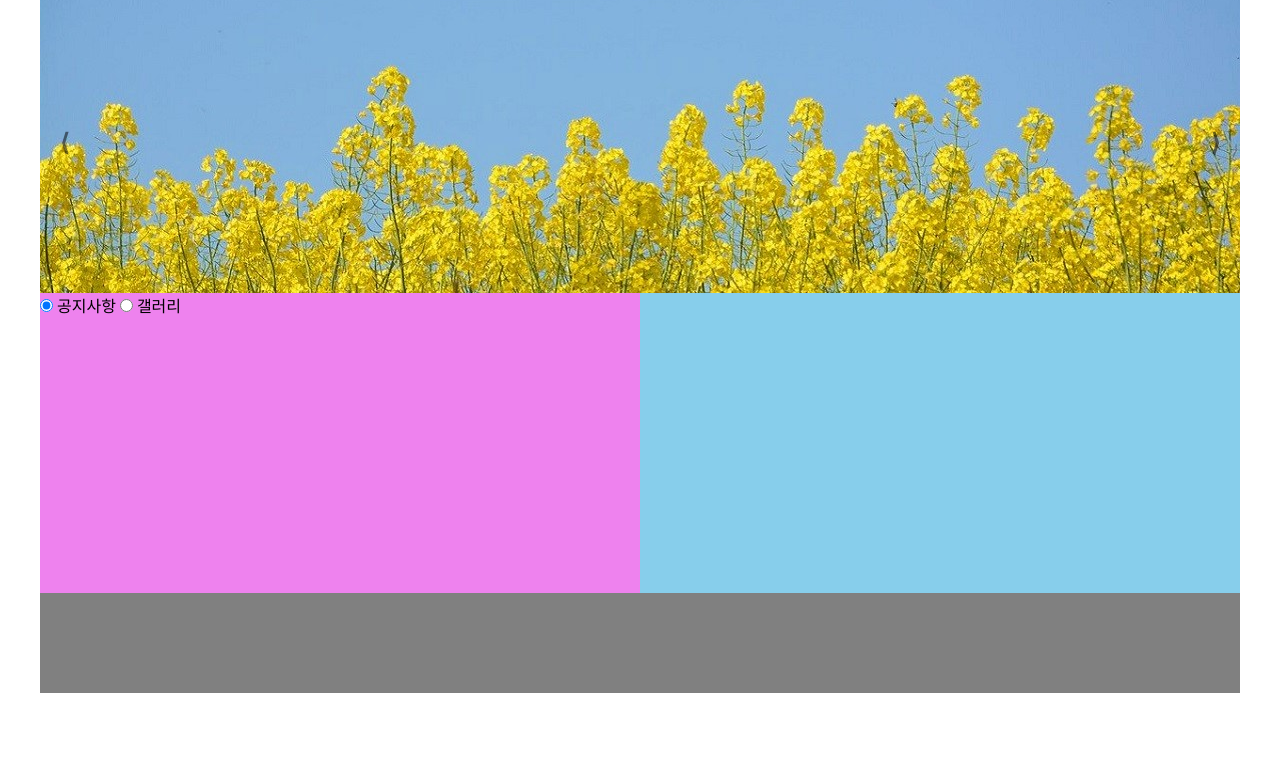
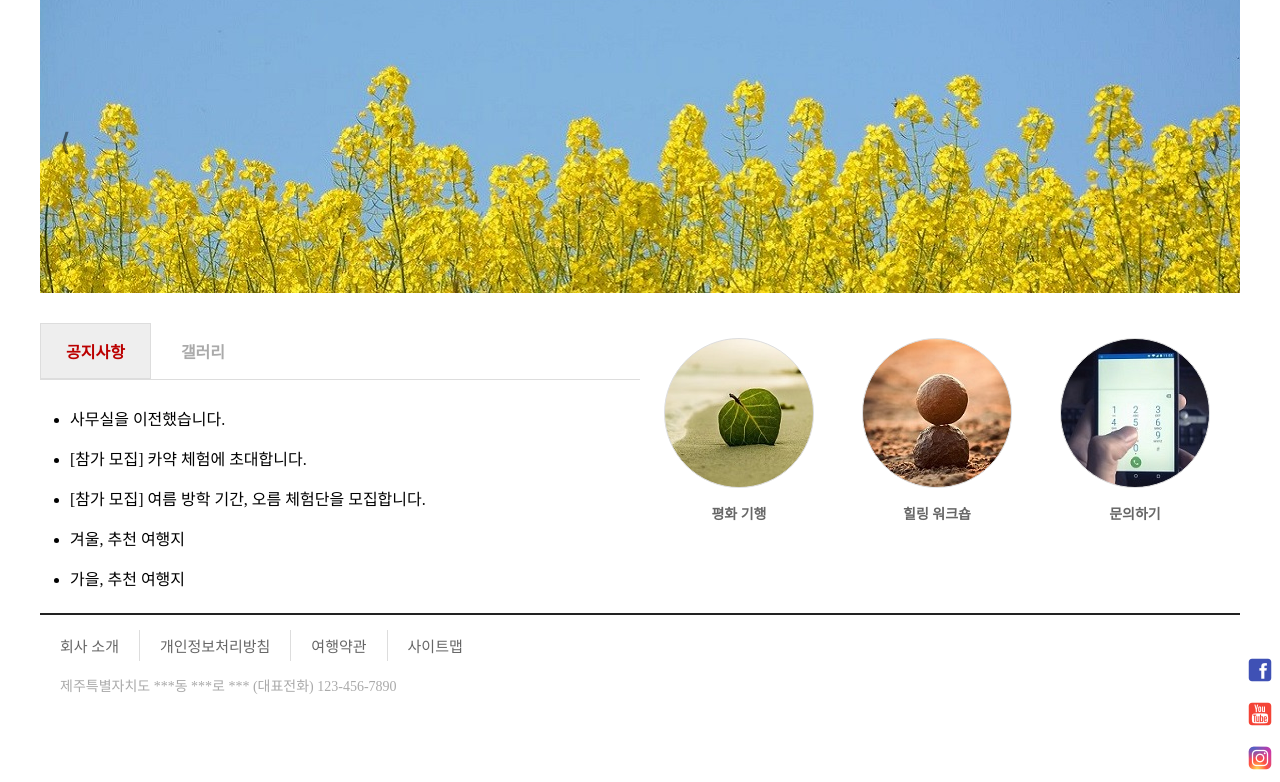
Before and after one commit to gyuliming/html-css, a plain HTML site: page site/index.html in a window 1280 px wide. Shown: the part 107-889 px from the top of the page. Before the commit the page ends 800 px from the top, so only its background shows below. Drawn offline with Linux system fonts and the light colour scheme; a web font is replaced by a local one.

Commit message:
Dream Jeju 최종

```diff
--- a/site/css/style.css
+++ b/site/css/style.css
@@ -148,6 +148,7 @@ button:focus {
 #contents {
   width: 100%; /* 너비 */
   height: 300px; /* 높이 */
+  margin-top: 20px;
 }
 
 /* 탭 메뉴 영역 */
@@ -155,20 +156,137 @@ button:focus {
   float: left;
   width: 600px;
   height: 100%;
-  background-color: violet;
+  margin-top: 10px /* 탭 메뉴 위쪽에 여백 두기 */
+  /* background-color: violet; */
+}
+#tabMenu input[type="radio"] {
+  display: none;
+}
+#tabMenu label {
+  display: inline-block;
+  margin: 0 0;
+  padding: 15px 25px;
+  font-weight: 600;
+  text-align: center;
+  color: #aaa;
+  border: 1px solid transparent;
+}
+#tabMenu label:hover {
+  color: #222;
+  cursor: pointer;
+}
+#tabMenu input:checked + label { /* 활성화된 탭 제목 스타일 */
+  color: #b00;
+  border: 1px solid #ddd;
+  background-color: #eee;
+}
+.tabContent { /* 탭 내용 스타일 */
+  display: none;
+  padding: 20px 0 0;
+  border-top: 1px solid #ddd;
+}
+.tabContent h2 {
+  display: none;
 }
 
+#notice ul {
+  list-style: disc;
+  margin-left: 30px;
+}
+#notice ul li {
+  font-size: 16px;
+  line-height: 2.5;
+}
+#gallery ul li {
+  display: inline; /* 이미지 가로로 배치 */
+}
+#tab1:checked ~ #notice,
+#tab2:checked ~ #gallery {
+  display: block;
+}
 /* 퀵 링크 영역 */
 #links {
   float: right;
   width: 600px;
   height: 100%;
-  background-color: skyblue;
+  margin-top:15px;
+  /* background-color: skyblue; */
+}
+#links ul {
+  padding: 0;
+  overflow: hidden;
+}
+#links ul li {
+  float: left;
+  width: 33%;
+  text-align: center;
+  margin: 10px 0;
+}
+#links ul li a span {
+  display: block;
+  margin: 0 auto;
+  width: 150px;
+  height: 150px;
+  border-radius: 100%;
+  border: 1px solid #ddd;
+  line-height: 150px;
+}
+#quick-icon1 {
+  background-image:url('../images/icon-1.jpg');
+}
+#quick-icon2 {
+  background-image:url('../images/icon-2.jpg');
+}
+#quick-icon3 {
+  background-image:url('../images/icon-3.jpg');
+}
+#links ul li a p {
+  margin-top: 15px;
+  font-weight: 600;
+  color: #666;
 }
 
 /* 푸터 영역 */
 footer {
   width: 100%;
   height: 100px;
-  background-color: gray;
+  /* background-color: gray; */
+  border-top: 2px solid #222;
 }
+#bottomMenu {
+  width: 100%;
+  height: 20px;
+  position: relative;
+}
+#bottomMenu ul {
+  margin-top: 15px;
+}
+#bottomMenu ul li {
+  float: left;
+  padding: 5px 20px;
+  border-right: 1px solid #ddd;
+}
+#bottomMenu ul li:last-child {
+  border-right: none;
+}
+#bottomMenu ul li a, #bottomMenu ul li a:visited {
+  font-size: 15px;
+  color: #666;
+}
+#sns {
+  position: absolute;
+  right: 0;
+}
+#sns ul li {
+  border: none;
+  padding: 5px;
+}
+#company {
+  clear: left;
+  margin-top: 25px;
+  margin-left: 20px;
+}
+p {
+  font-size: 14px;
+  color: #aaa;
+}
--- a/site/index.html
+++ b/site/index.html
@@ -51,10 +51,69 @@
           <label for="tab1">공지사항</label>
           <input type="radio" id="tab2" name="tabs" />
           <label for="tab2">갤러리</label>
+
+          <div id="notice" class="tabContent">
+            <h2>공지사항 내용입니다.</h2>
+              <ul>
+                <li>사무실을 이전했습니다.</li>
+                <li>[참가 모집] 카약 체험에 초대합니다.</li>
+                <li>[참가 모집] 여름 방학 기간, 오름 체험단을 모집합니다.</li>
+                <li>겨울, 추천 여행지</li>
+                <li>가을, 추천 여행지</li>
+              </ul>
+          </div>
+          <div id="gallery" class="tabContent">
+            <h2>갤러리 내용입니다.</h2>
+              <ul>
+                <li><img src="images/img-1.jpg"></li>
+                <li><img src="images/img-2.jpg"></li>
+                <li><img src="images/img-3.jpg"></li>
+                <li><img src="images/img-1.jpg"></li>
+                <li><img src="images/img-2.jpg"></li>
+                <li><img src="images/img-3.jpg"></li>
+              </ul>
+          </div>
         </div>
-        <div id="links"></div>
+        <div id="links">
+          <ul>
+            <li><a href="#">
+              <span id="quick-icon1"></span>
+              <p>평화 기행</p>
+            </a>
+          </li>
+          <li><a href="#">
+              <span id="quick-icon2"></span>
+              <p>힐링 워크숍</p>
+            </a>
+          </li>
+          <li><a href="#">
+              <span id="quick-icon3"></span>
+              <p>문의하기</p>
+            </a>
+          </li>
+          </ul>
+        </div>
       </div>
-      <footer></footer>
+      <footer>
+        <div id="bottomMenu">
+          <ul>
+            <li><a href="#">회사 소개</a></li>
+            <li><a href="#">개인정보처리방침</a></li>
+            <li><a href="#">여행약관</a></li>
+            <li><a href="#">사이트맵</a></li>
+          </ul>
+        </div>
+        <div id="sns">
+          <ul>
+            <li><a href="#"><img src="images/sns-1.png"></a></li>
+            <li><a href="#"><img src="images/sns-2.png"></a></li>
+            <li><a href="#"><img src="images/sns-3.png"></a></li>
+          </ul>
+        </div>
+        <div id="company">
+          <p>제주특별자치도 ***동 ***로 *** (대표전화) 123-456-7890</p>
+        </div>
+      </footer>
     </div>
     <script src="js/slideshow.js"></script>
   </body>
```
